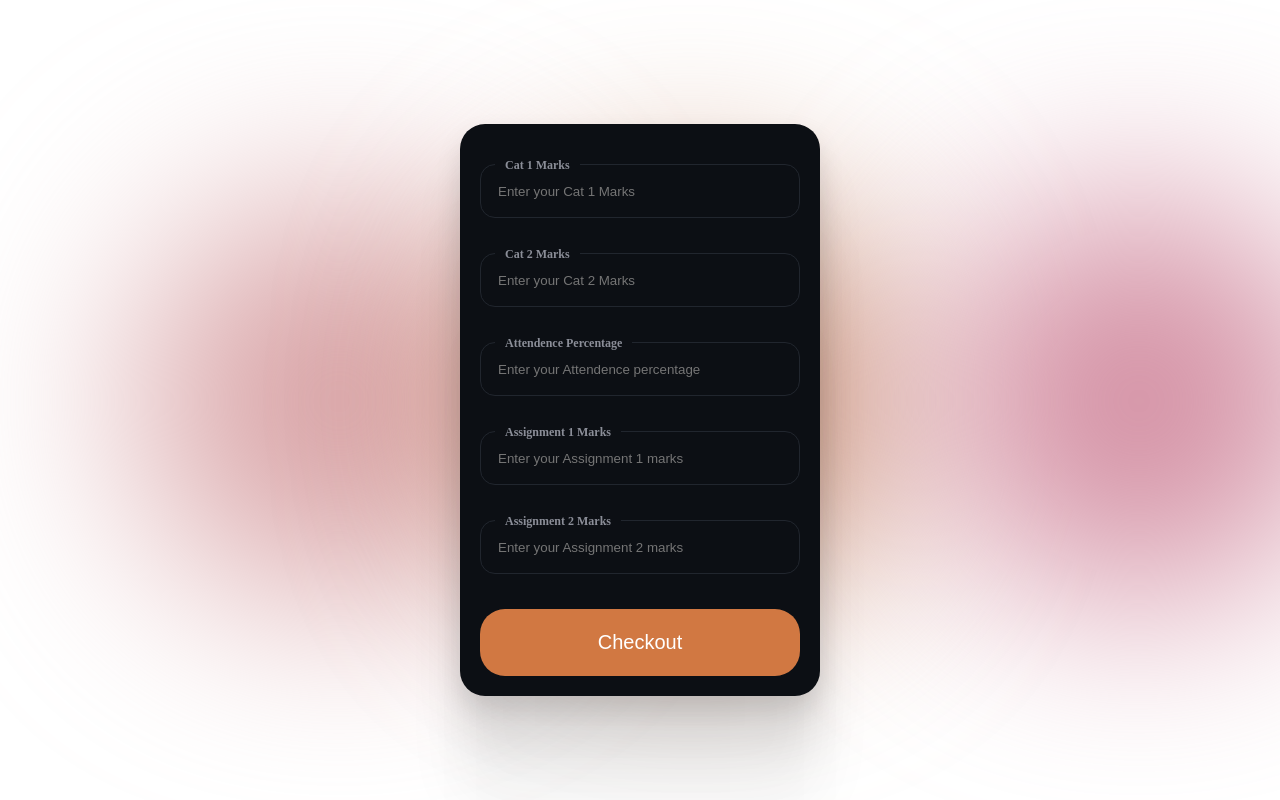
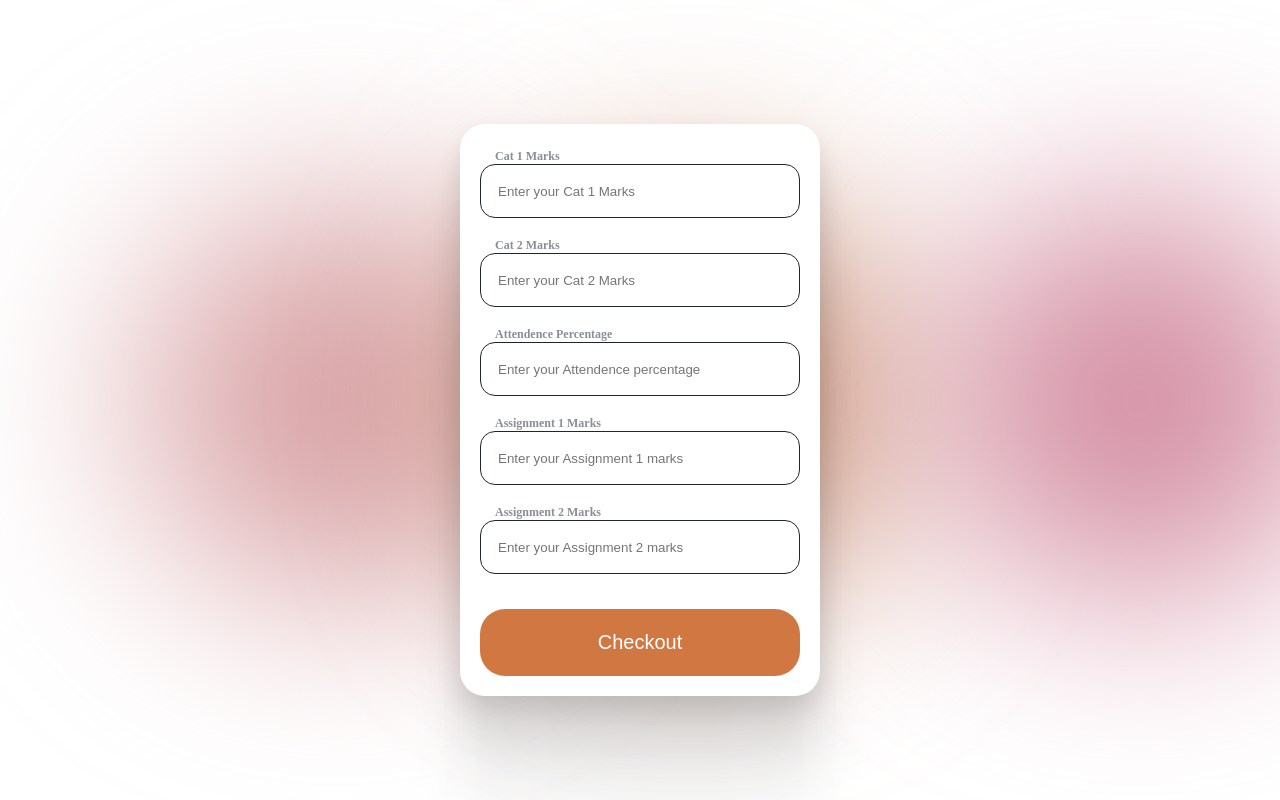
Before and after one commit to Aathixh/B-Tech-Internals-Calculator, a website: page index.html in a window 1280 px wide. Shown: the top 800 px of the page. Drawn offline with Linux system fonts and the light colour scheme.

Commit message:
Update form styling and positioning

```diff
--- a/style.css
+++ b/style.css
@@ -106,7 +106,7 @@ section {
 }
 
 .form {
-  background: #0c0f14;
+  background: #ffffff;
   box-shadow: 0px 187px 75px rgba(0, 0, 0, 0.01),
     0px 105px 63px rgba(0, 0, 0, 0.05), 0px 47px 47px rgba(0, 0, 0, 0.09),
     0px 12px 26px rgba(0, 0, 0, 0.1), 0px 0px 0px rgba(0, 0, 0, 0.1);
@@ -138,10 +138,10 @@ section {
   font-weight: 600;
   width: -moz-fit-content;
   width: fit-content;
-  top: 14px;
+  top: 5px;
   position: relative;
-  left: 15px;
-  background: #0c0f14;
+  left: 5px;
+  background: transparent;
 }
 .form .input-field {
   width: auto;
```
